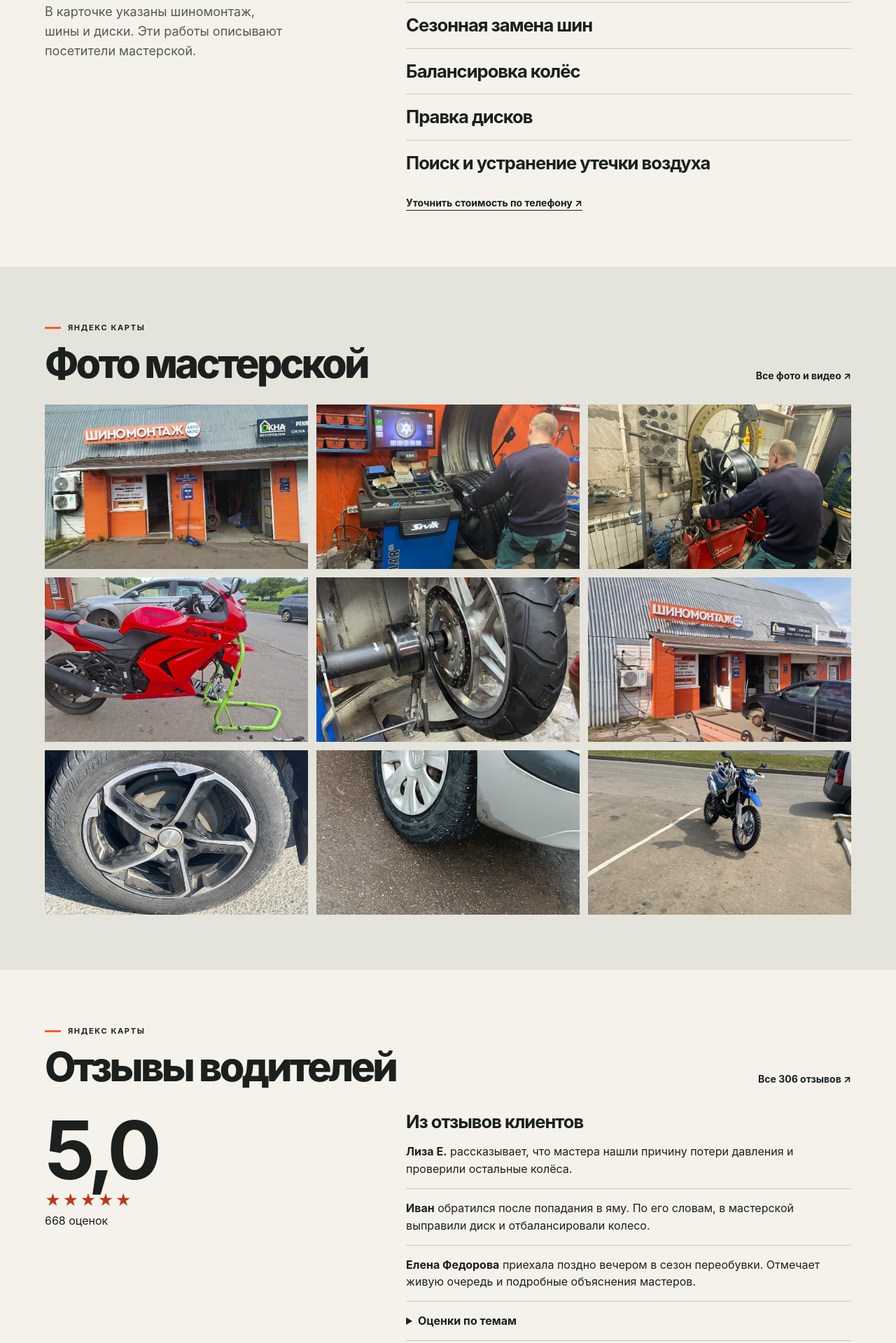
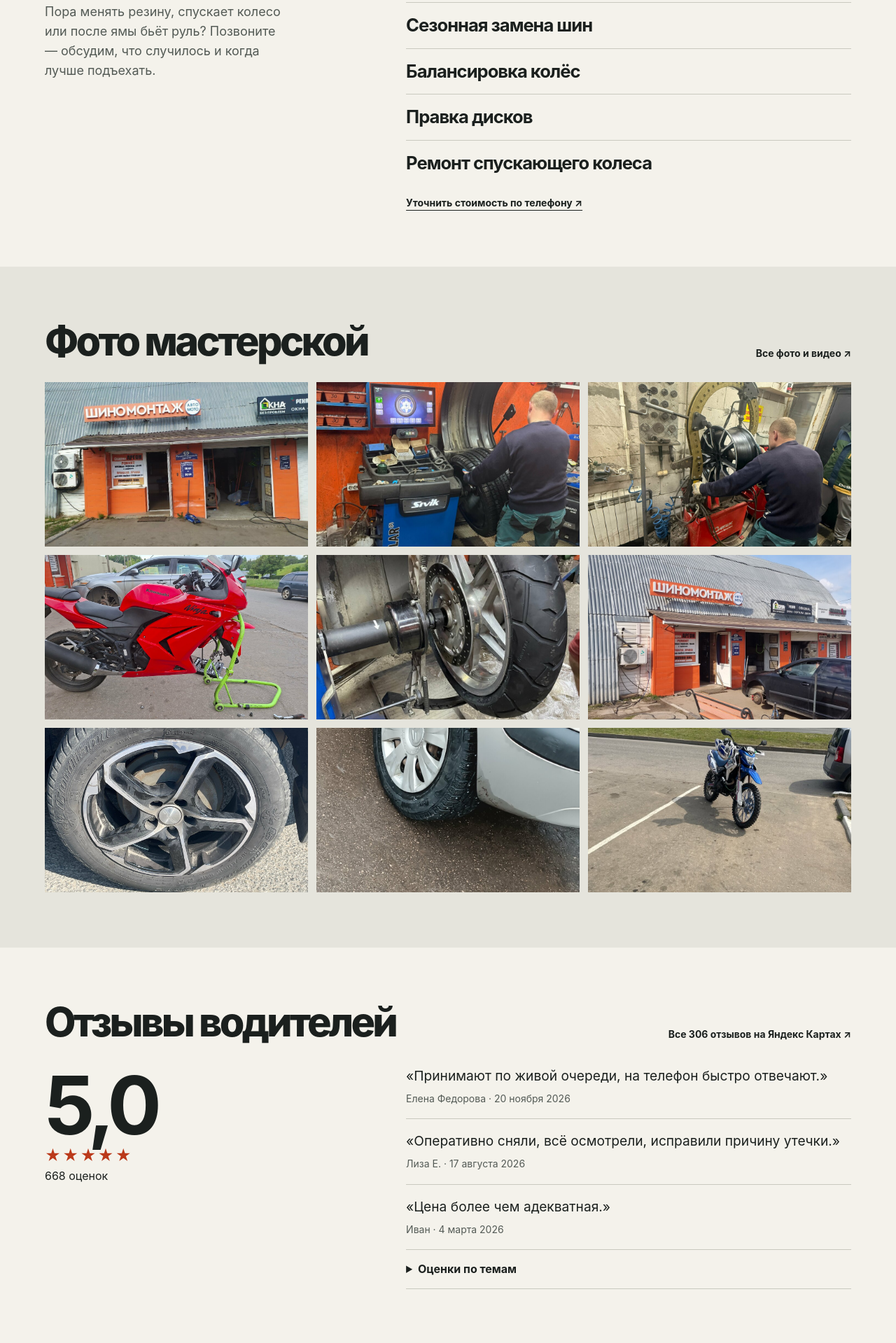
Before and after one commit to deschainere2/avto-moto-kaluga, a plain HTML site: page index.html in a window 1280 px wide. Shown: the part 862-2781 px from the top of the page at 70% size. Drawn offline with Linux system fonts and the light colour scheme.

Commit message:
Use verified customer quotes and direct service copy

```diff
--- a/index.html
+++ b/index.html
@@ -14,10 +14,12 @@
 <main>
 <section class="hero"><div class="wrap hero-grid"><div class="intro"><p class="eyebrow"><span class="dash"></span>Шиномонтаж · Калуга</p><h1>АВТО<span>-</span><br>МОТО</h1><p class="lead">Шиномонтаж на Правобережье.<br>Каждый день с 08:00 до 23:00.</p><div class="actions"><a class="btn accent" href="tel:+79206145005">Позвонить <span aria-hidden="true">↗</span></a><a class="btn ghost" data-map="route">Построить маршрут <span aria-hidden="true">↗</span></a></div></div><figure class="hero-photo"><img id="cover" src="assets/moto-tire-service.jpg" alt="Мотоциклетное колесо на шиномонтажном станке"><figcaption><span class="pin" aria-hidden="true"></span>Правобережный проезд, 6</figcaption></figure></div></section>
 <div class="facts wrap"><a href="#reviews"><b><em>★</em> 5,0</b><small>668 оценок в Яндекс Картах</small></a><div><b>08:00–23:00</b><small>Ежедневно</small></div><div><b>Калуга</b><small>Правобережный проезд, 6</small></div></div>
-<section class="block wrap" id="work"><p class="eyebrow"><span class="dash"></span>Мастерская</p><h2>Услуги</h2><div class="split"><p class="section-note">В карточке указаны шиномонтаж, шины и диски. Эти работы описывают посетители мастерской.</p><div class="work-list"><div><h3>Сезонная замена шин</h3></div><div><h3>Балансировка колёс</h3></div><div><h3>Правка дисков</h3></div><div><h3>Поиск и устранение утечки воздуха</h3></div><a class="inline" href="tel:+79206145005">Уточнить стоимость по телефону ↗</a></div></div></section>
-<section class="gallery-section" id="photos"><div class="wrap"><div class="section-head"><div><p class="eyebrow"><span class="dash"></span>Яндекс Карты</p><h2>Фото мастерской</h2></div><a data-map="gallery">Все фото и видео ↗</a></div><div id="gallery" class="gallery"></div></div></section>
-<section id="reviews" class="block wrap"><div class="section-head"><div><p class="eyebrow"><span class="dash"></span>Яндекс Карты</p><h2>Отзывы водителей</h2></div><a data-map="reviews">Все 306 отзывов ↗</a></div><div class="review-grid"><div class="score"><strong>5,0</strong><div class="stars" aria-label="5 звёзд">★★★★★</div><p>668 оценок</p></div><div class="stories"><h3>Из отзывов клиентов</h3><p><b>Лиза Е.</b> рассказывает, что мастера нашли причину потери давления и проверили остальные колёса.</p><p><b>Иван</b> обратился после попадания в яму. По его словам, в мастерской выправили диск и отбалансировали колесо.</p><p><b>Елена Федорова</b> приехала поздно вечером в сезон переобувки. Отмечает живую очередь и подробные объяснения мастеров.</p><details><summary>Оценки по темам</summary><p>Доля положительных отзывов по данным Яндекс Карт</p><ul><li>Шиномонтаж — 84%</li><li>Персонал — 90%</li><li>Время ожидания — 92%</li><li>Ремонт — 85%</li></ul></details></div></div></section>
+<section class="block wrap" id="work"><p class="eyebrow"><span class="dash"></span>Мастерская</p><h2>Услуги</h2><div class="split"><p class="section-note">Пора менять резину, спускает колесо или после ямы бьёт руль? Позвоните — обсудим, что случилось и когда лучше подъехать.</p><div class="work-list"><div><h3>Сезонная замена шин</h3></div><div><h3>Балансировка колёс</h3></div><div><h3>Правка дисков</h3></div><div><h3>Ремонт спускающего колеса</h3></div><a class="inline" href="tel:+79206145005">Уточнить стоимость по телефону ↗</a></div></div></section>
+<section class="gallery-section" id="photos"><div class="wrap"><div class="section-head"><div><h2>Фото мастерской</h2></div><a data-map="gallery">Все фото и видео ↗</a></div><div id="gallery" class="gallery"></div></div></section>
+<section id="reviews" class="block wrap"><div class="section-head"><div><h2>Отзывы водителей</h2></div><a data-map="reviews">Все 306 отзывов на Яндекс Картах ↗</a></div><div class="review-grid"><div class="score"><strong>5,0</strong><div class="stars" aria-label="5 звёзд">★★★★★</div><p>668 оценок</p></div><div class="stories"><figure class="review"><blockquote>«Принимают по живой очереди, на телефон быстро отвечают.»</blockquote><figcaption>Елена Федорова · <time datetime="2026-11-20">20 ноября 2026</time></figcaption></figure>
+<figure class="review"><blockquote>«Оперативно сняли, всё осмотрели, исправили причину утечки.»</blockquote><figcaption>Лиза Е. · <time datetime="2026-08-17">17 августа 2026</time></figcaption></figure>
+<figure class="review"><blockquote>«Цена более чем адекватная.»</blockquote><figcaption>Иван · <time datetime="2026-03-04">4 марта 2026</time></figcaption></figure><details><summary>Оценки по темам</summary><p>Доля положительных отзывов</p><ul><li>Шиномонтаж — 84%</li><li>Персонал — 90%</li><li>Время ожидания — 92%</li><li>Ремонт — 85%</li></ul></details></div></div></section>
 <section class="contact" id="contacts"><div class="wrap"><p class="eyebrow"><span class="dash"></span>Контакты</p><h2>Как нас найти</h2><div class="contact-grid"><div><h3>Калуга,<br>Правобережный проезд, 6</h3><p>Вход с улицы · Ежедневно 08:00–23:00</p><a class="contact-phone" href="tel:+79206145005">+7 (920) 614-50-05</a><div class="actions"><a class="btn accent" data-map="route">Построить маршрут ↗</a><a data-map="panorama">Панорама ↗</a></div></div><div><h3>Ближайшие остановки</h3><dl><dt>Можайская улица</dt><dd>450 м</dd><dt>Шопинский поворот</dt><dd>450 м</dd><dt>Школа искусств</dt><dd>500 м</dd><dt>Гипермаркет Глобус</dt><dd>710 м</dd><dt>Библиотека</dt><dd>830 м</dd></dl></div></div></div></section>
-</main><footer class="wrap"><a class="brand" href="#top">АВТО-МОТО</a><a data-map="org">Карточка на Яндекс Картах ↗</a></footer>
+</main><footer class="wrap"><a class="brand" href="#top">АВТО-МОТО</a><a data-map="org">Показать на карте ↗</a></footer>
 <dialog id="viewer"><button id="close" aria-label="Закрыть фотографию">×</button><img id="large" alt=""></dialog>
 </body></html>
--- a/style.css
+++ b/style.css
@@ -72,3 +72,7 @@ dialog button{position:absolute;right:8px;top:8px;background:#171b19;color:white
 @media(max-width:800px){.bar{flex-wrap:wrap;gap:12px;padding-block:14px}nav{order:3;width:100%;justify-content:space-between}.hero-grid{grid-template-columns:1fr 1fr;gap:18px}.hero-photo{min-height:300px}.actions{gap:8px}.btn{padding:12px}.facts>*{padding-left:7%}}
 @media(max-width:640px){.wrap{width:90%}.brand{font-size:18px}.header-phone{font-size:13px}.hero-grid,.split,.review-grid,.contact-grid{grid-template-columns:1fr}.hero-grid{padding-block:19px 22px;gap:16px}h1{font-size:clamp(75px,18vw,104px)}h1 br{display:none}h1{font-size:clamp(45px,11vw,77px)}.hero-photo{min-height:0;aspect-ratio:1.85}.facts{gap:13px;grid-template-columns:.78fr 1.18fr 1fr}.facts b{font-size:clamp(14px,4vw,23px)}.facts small{font-size:11px}.section-head{align-items:start;flex-direction:column;gap:16px}.split,.contact-grid,.review-grid{gap:24px}.gallery{grid-template-columns:repeat(2,1fr)}.gallery button:first-child:last-of-type{grid-column:span 2}footer{align-items:start;gap:10px;flex-wrap:wrap}.lead{font-size:16px}}
 @media(prefers-reduced-motion:reduce){html{scroll-behavior:auto}.gallery img{transition:none}}
+.review{padding:18px 0;border-bottom:1px solid var(--line)}
+.review:first-child{padding-top:0}
+.review blockquote{margin:0 0 8px;font-size:clamp(18px,1.5vw,23px);line-height:1.4}
+.review figcaption{color:var(--muted);font-size:14px}
```
